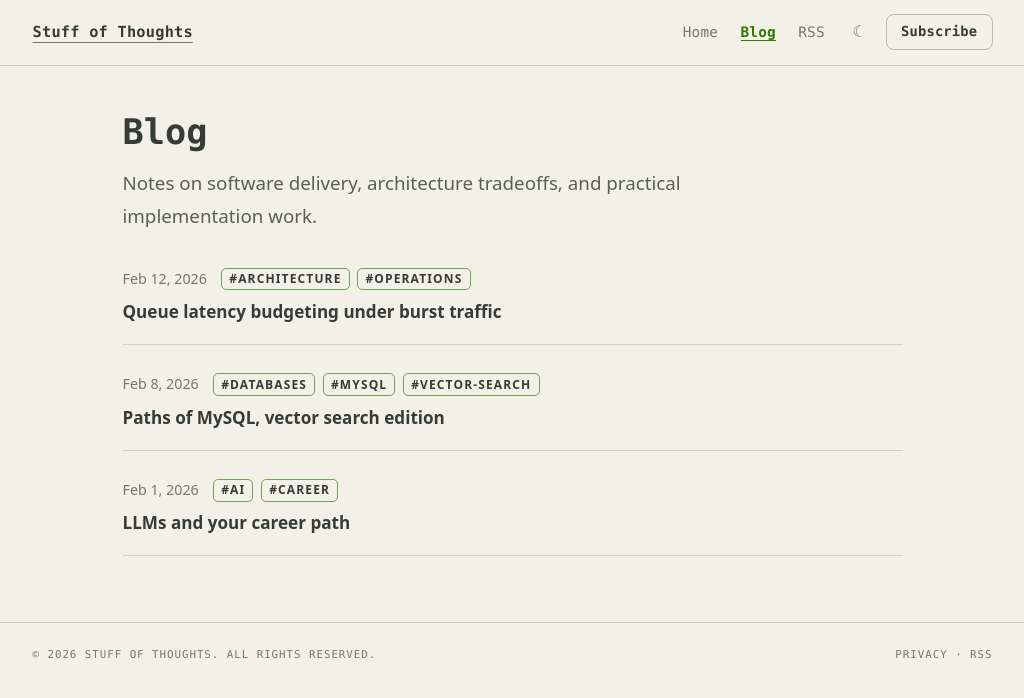
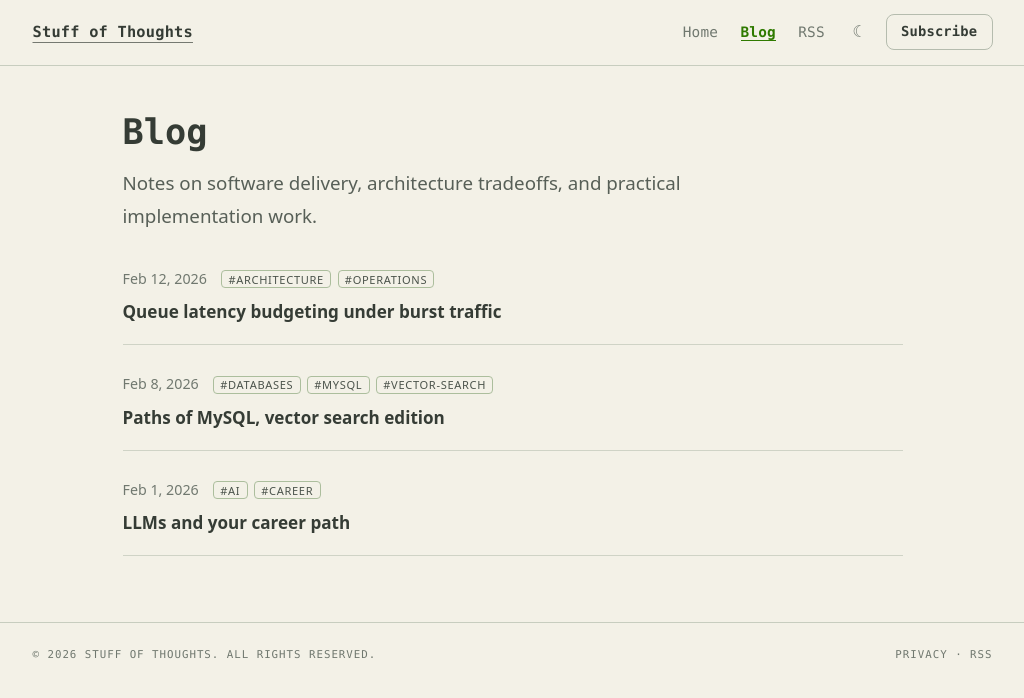
Before and after one commit to yjaychoi/stuffs-blog, a Jekyll site: the page built from blog/index.md, in a window 1280 px wide. Shown: the top 698 px of the page, without its empty margins (120-1144 px from the left). Built offline with Jekyll 4.4.1, drawn with Linux system fonts in a browser that asks for light colours; the list of posts is cut into pages by our own code.

Commit message:
fix: reduce visual weight on post tags

```diff
--- a/assets/css/main.css
+++ b/assets/css/main.css
@@ -375,22 +375,30 @@ iframe {
 .tag-row {
   display: inline-flex;
   flex-wrap: wrap;
-  gap: 0.5rem;
+  gap: 0.42rem;
 }
 
 .tag-row a {
-  font-size: 0.8rem;
+  display: inline-flex;
+  align-items: center;
+  justify-content: center;
+  font-size: 0.74rem;
   text-transform: uppercase;
-  letter-spacing: 0.095em;
-  color: var(--text);
-  border: 1px solid color-mix(in srgb, var(--accent), transparent 35%);
-  border-radius: 5px;
-  padding: 0.16rem 0.48rem;
+  letter-spacing: 0.06em;
+  line-height: 1;
+  color: color-mix(in srgb, var(--text), var(--muted-text) 38%);
+  border: 1px solid color-mix(in srgb, var(--border), var(--accent-ink) 18%);
+  border-radius: 4px;
+  padding: 0.16rem 0.42rem;
+  font-weight: 500;
+  text-decoration: none;
 }
 
 .tag-row a:hover,
 .tag-row a:focus-visible {
-  background: color-mix(in srgb, var(--accent), transparent 82%);
+  color: var(--accent-ink);
+  border-color: color-mix(in srgb, var(--accent-ink), var(--border) 35%);
+  background: transparent;
 }
 
 .post-row__title {
@@ -458,15 +466,15 @@ iframe {
 .meta-row__tag {
   display: inline-block;
   color: var(--muted-text);
-  border-bottom: 1px solid color-mix(in srgb, var(--accent), transparent 35%);
-  font-weight: 500;
+  border-bottom: 1px solid color-mix(in srgb, var(--accent-ink), transparent 58%);
+  font-weight: 400;
   text-decoration: none;
 }
 
 .meta-row__tags {
   display: inline-flex;
   flex-wrap: wrap;
-  gap: 0.45rem;
+  gap: 0.35rem;
   align-items: center;
 }
 
```
